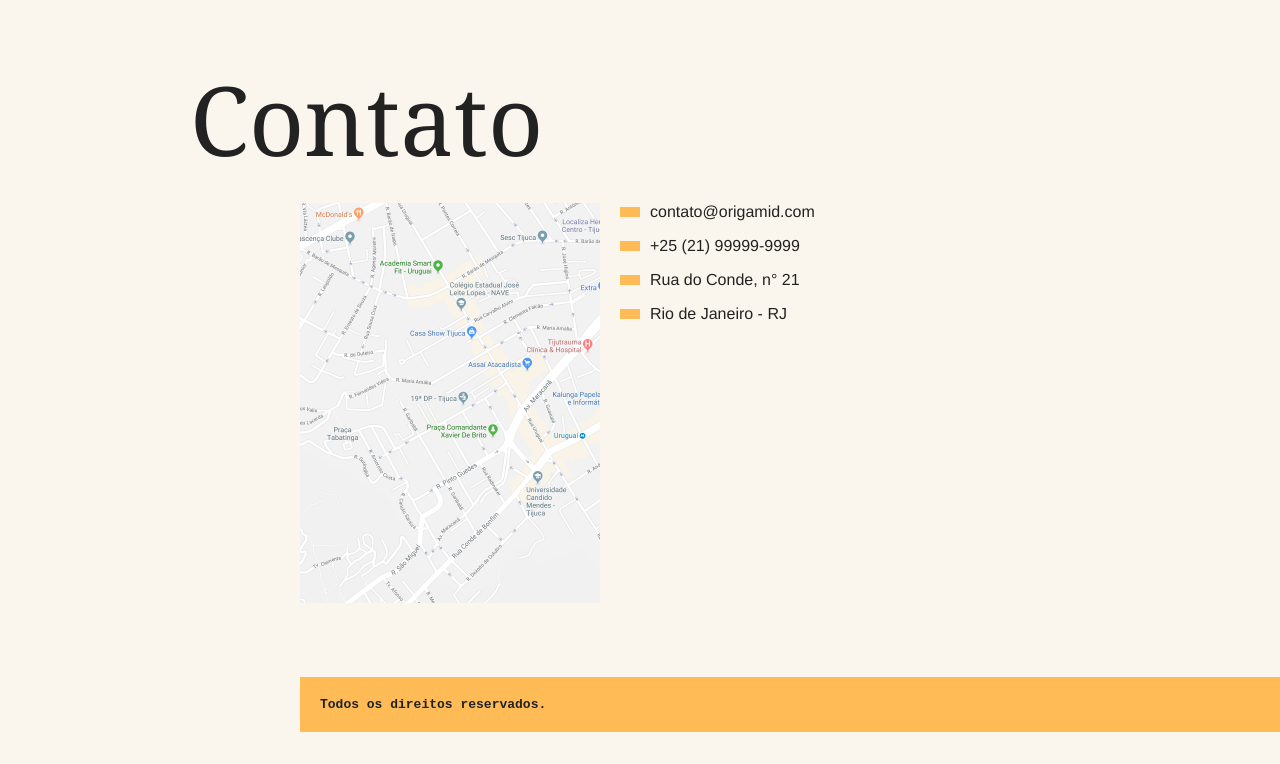
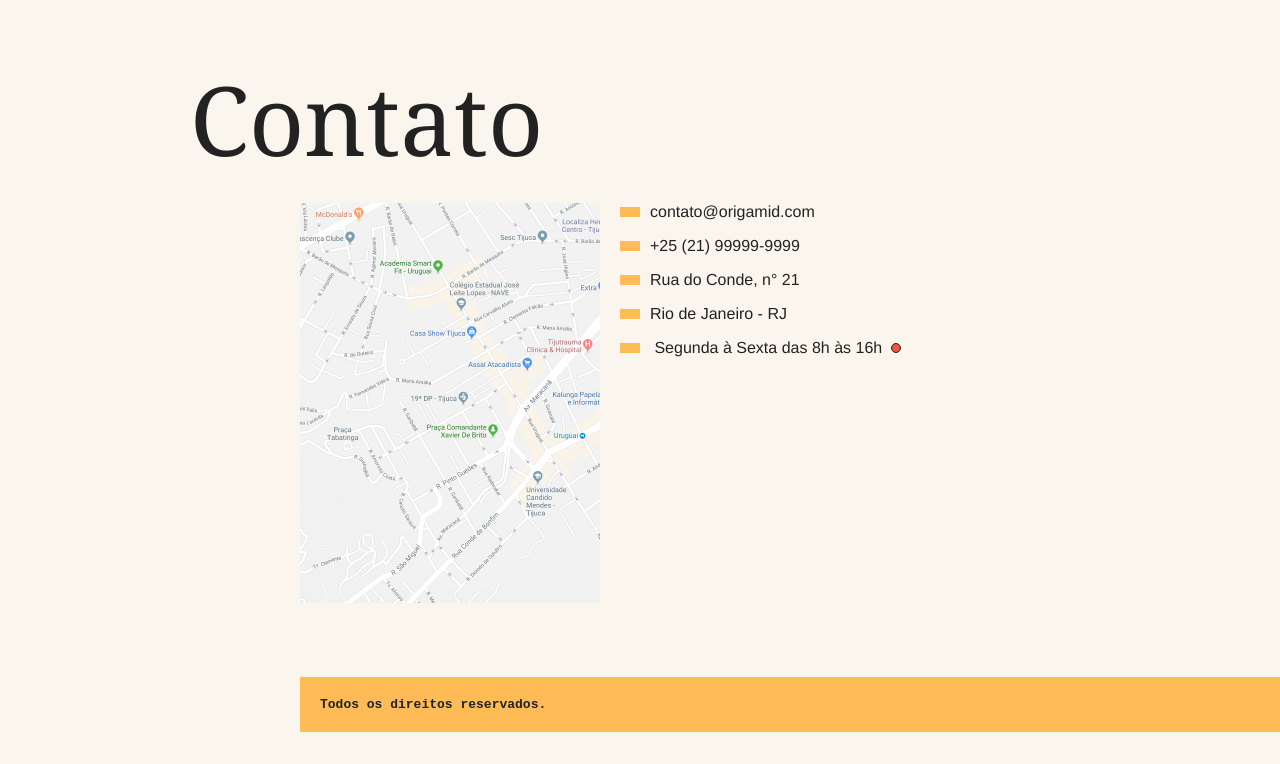
Before and after one commit to MarlonVictor/origamidProject, a plain HTML site: page index.html in a window 1280 px wide. Shown: the part 1591-2355 px from the top of the page. Drawn offline with Linux system fonts and the light colour scheme.

Commit message:
Aula 15: Date Object

```diff
--- a/css/global.css
+++ b/css/global.css
@@ -243,6 +243,21 @@ body {
     background-color: #FB5;
 }
 
+[data-week]::after {
+    display: inline-block;
+    content: '';
+    width: .5rem;
+    height: .5rem;
+    background: #E54;
+    border-radius: 50%;
+    margin-left: .25rem;
+    border: 1px solid #222;
+}
+
+[data-week].open::after {
+    background: #3F4;
+}
+
 /* Footer */
 .copy {
     grid-column: 3/5;
--- a/index.html
+++ b/index.html
@@ -149,6 +149,12 @@
                 <li>+25 (21) 99999-9999</li>
                 <li>Rua do Conde, n° 21</li>
                 <li>Rio de Janeiro - RJ</li>
+                <li
+                    data-week="1, 2, 3, 4, 5"
+                    data-schedule="8, 16"
+                >
+                    Segunda à Sexta das 8h às 16h
+                </li>
             </ul>
         </section>
 
--- a/js/main.js
+++ b/js/main.js
@@ -7,6 +7,7 @@ import initDropdownMenu from './modules/dropdownMenu.js'
 import initScrollAnimation from './modules/scrollAnimation.js'
 import initAnimateNumbers from './modules/animateNumbers.js'
 import initMobileMenu from './modules/mobileMenu.js'
+import initOperationTime from './modules/operationTime.js'
 
 initModal()
 initTabNav()
@@ -17,3 +18,4 @@ initDropdownMenu()
 initScrollAnimation()
 initAnimateNumbers()
 initMobileMenu()
+initOperationTime()
--- /dev/null
+++ b/js/modules/operationTime.js
@@ -0,0 +1,14 @@
+export default function initOperationTime() {
+    const operation = document.querySelector('[data-week]')
+    const weekDays = operation.dataset.week.split(',').map(Number)
+    const weekSchedule = operation.dataset.schedule.split(',').map(Number)
+
+    const date = new Date()
+    const dayNow = date.getDay()
+    const timeNow = date.getHours()
+
+    const openWeek = weekDays.indexOf(dayNow) !== -1
+    const openHours = timeNow >= weekSchedule[0] && timeNow < weekSchedule[1]
+
+    openWeek && openHours ? operation.classList.add('open') : operation.classList.remove('open')
+}
```
